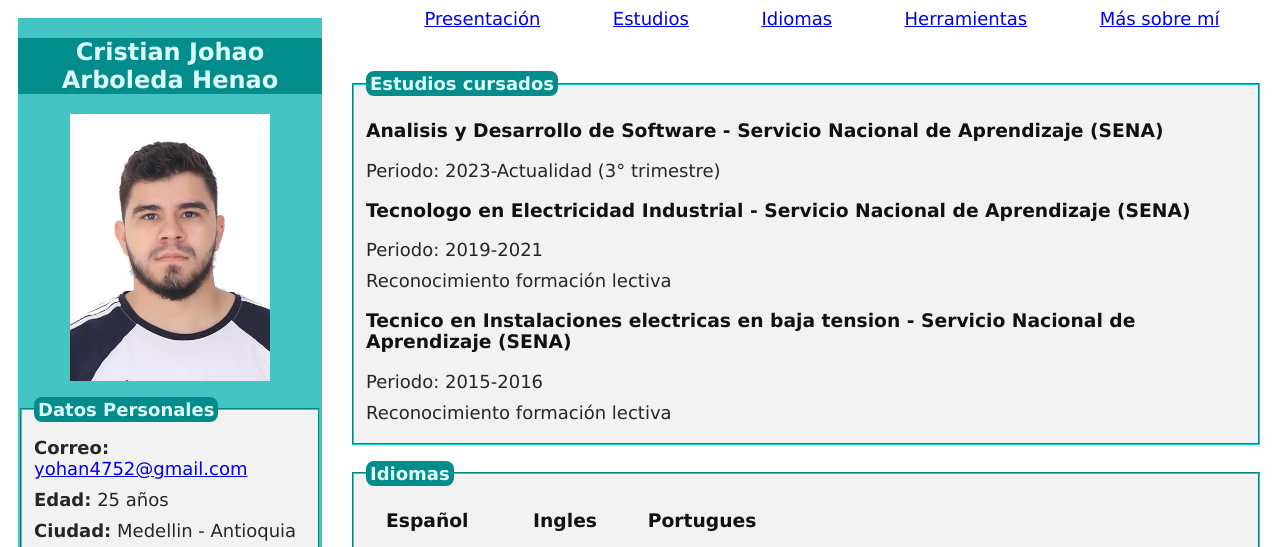
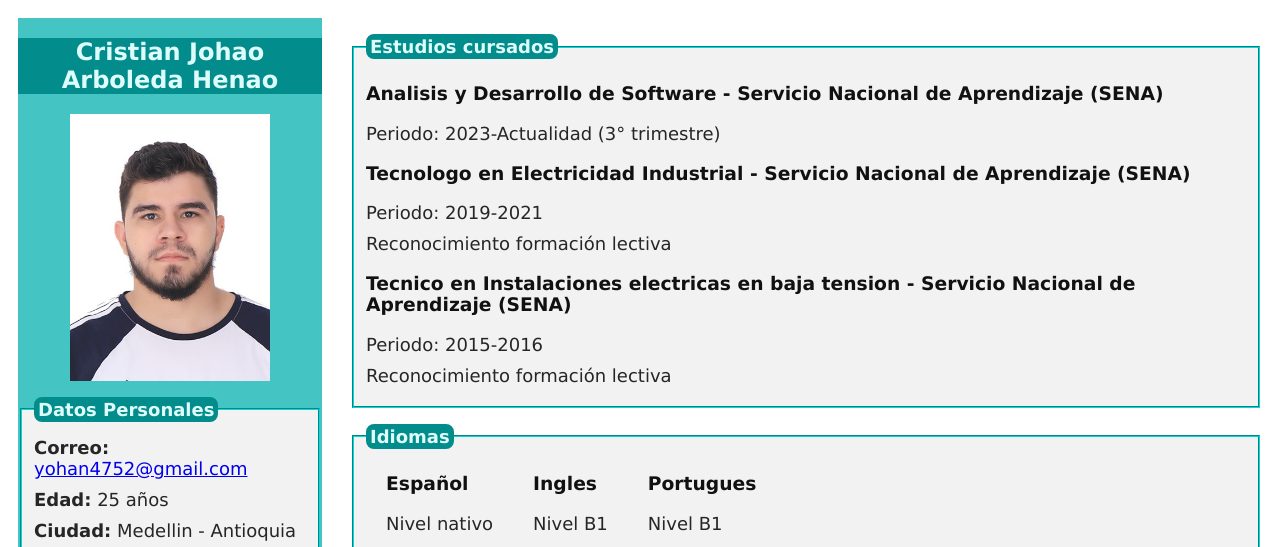
Before and after one commit to cristianhar/HTML, a plain HTML site: page CV/index.html in a window 1280 px wide. Shown: the top 547 px of the page. Drawn offline with Linux system fonts and the light colour scheme.

Commit message:
Update index.html
Quite barra de navegacion

```diff
--- a/CV/index.html
+++ b/CV/index.html
@@ -33,16 +33,7 @@
             </section>
         </fieldset>
     </section>
-    <nav >
-        <ul class = "navegacion">
-            <li><a href="#presentacion">Presentación</a></li>
-            <li><a href="#estudios">Estudios</a></li>
-            <li><a href="#idiomas">Idiomas</a></li>
-            <li><a href="#herramientas">Herramientas</a></li>
-            <li><a href="#mas-sobre-mi">Más sobre mí</a></li>
-            <!-- Agrega más enlaces según sea necesario -->
-        </ul>
-    </nav>
+
     <section id="contenido">
 
         <fieldset>
```
